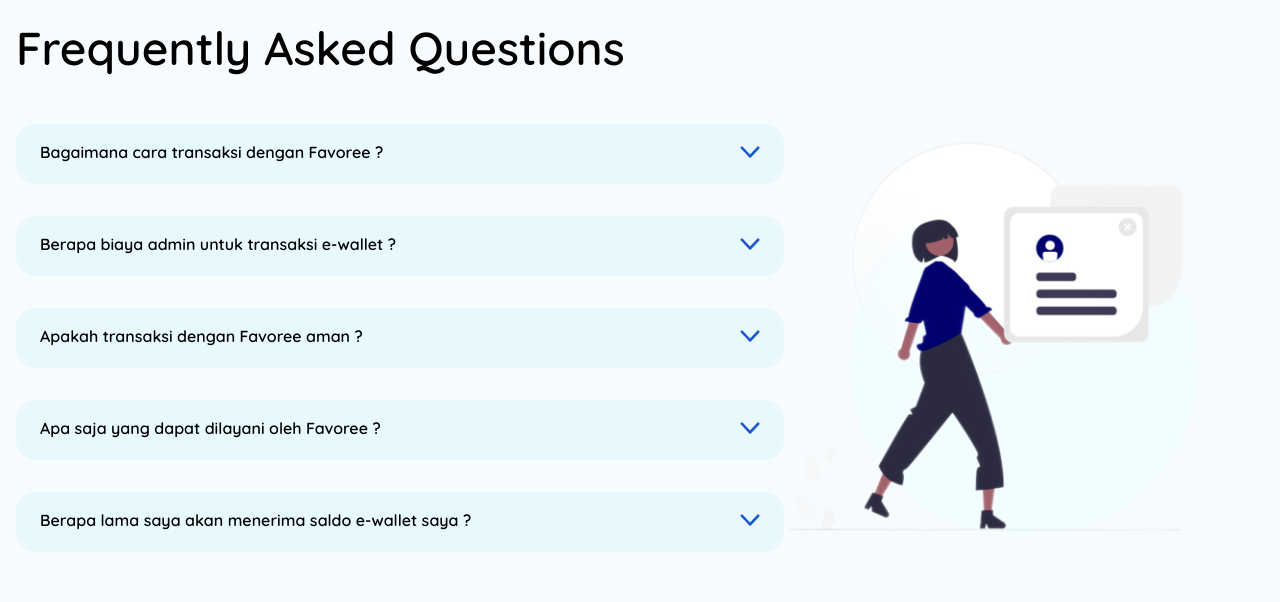
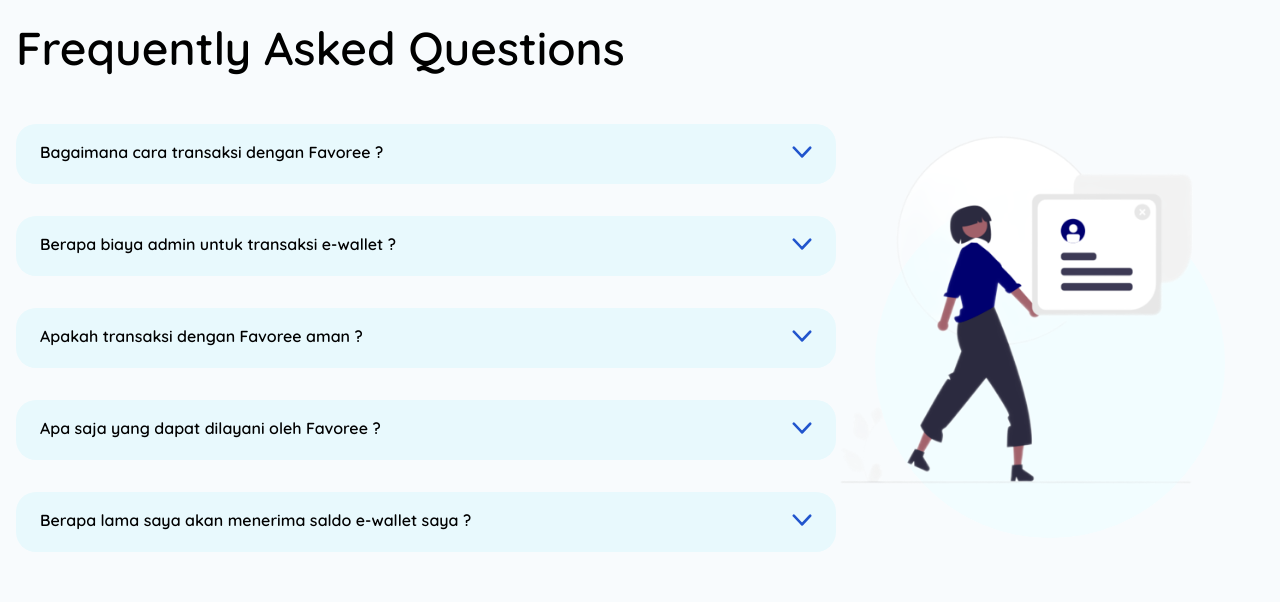
Before and after one commit to afistapratama12/favoree-client, a React (Create React App) app: page / in a window 1280 px wide. Shown: the part 2800-3402 px from the top of the page. Built offline with nearby package versions, Linux system fonts and the light colour scheme.

Commit message:
fix : update faq fix section display

```diff
--- a/src/components/homepage/FAQ.jsx
+++ b/src/components/homepage/FAQ.jsx
@@ -40,11 +40,13 @@ export const FAQItem = (props) => {
                 cursor={'pointer'}
                 bg={isOpen ? colorPallet.blue_two : colorPallet.blue_one}
                 minW={{
+                    xl : '820px',
                     md: '60vw',
                     sm: "92vw",
                     base: "92vw"
                 }}
                 maxW={{
+                    xl: '820px',
                     md: '60vw',
                     sm: "92vw",
                     base: "92vw"
```
